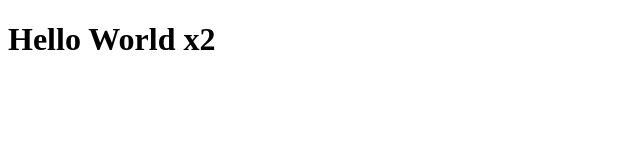
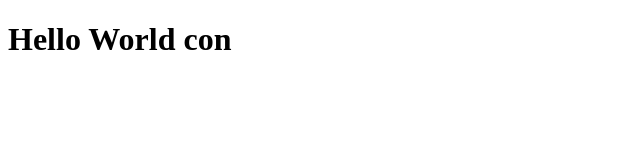
Before and after one commit to cabeckwith/portfolio, a plain HTML site: page index.html in a window 1280 px wide. Shown: the full height of the page, 0-640 px from the left. Drawn offline with Linux system fonts and the light colour scheme.

Commit message:
change index.html

```diff
--- a/index.html
+++ b/index.html
@@ -1,6 +1,6 @@
 <!DOCTYPE html>
 <html>
 <body>
-  <h1>Hello World x2</h1>
+  <h1>Hello World con</h1>
 </body>
 </html>
```
